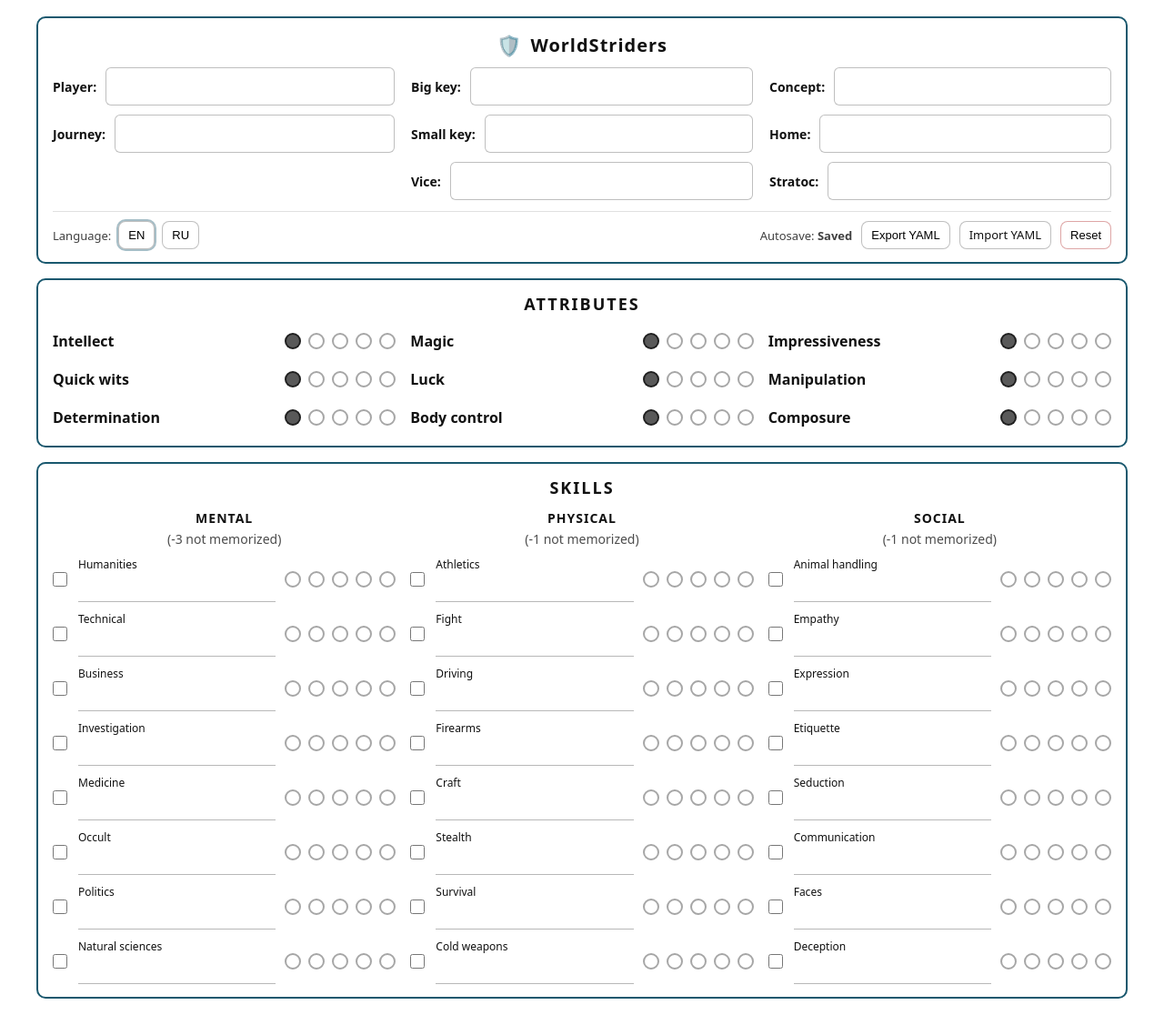
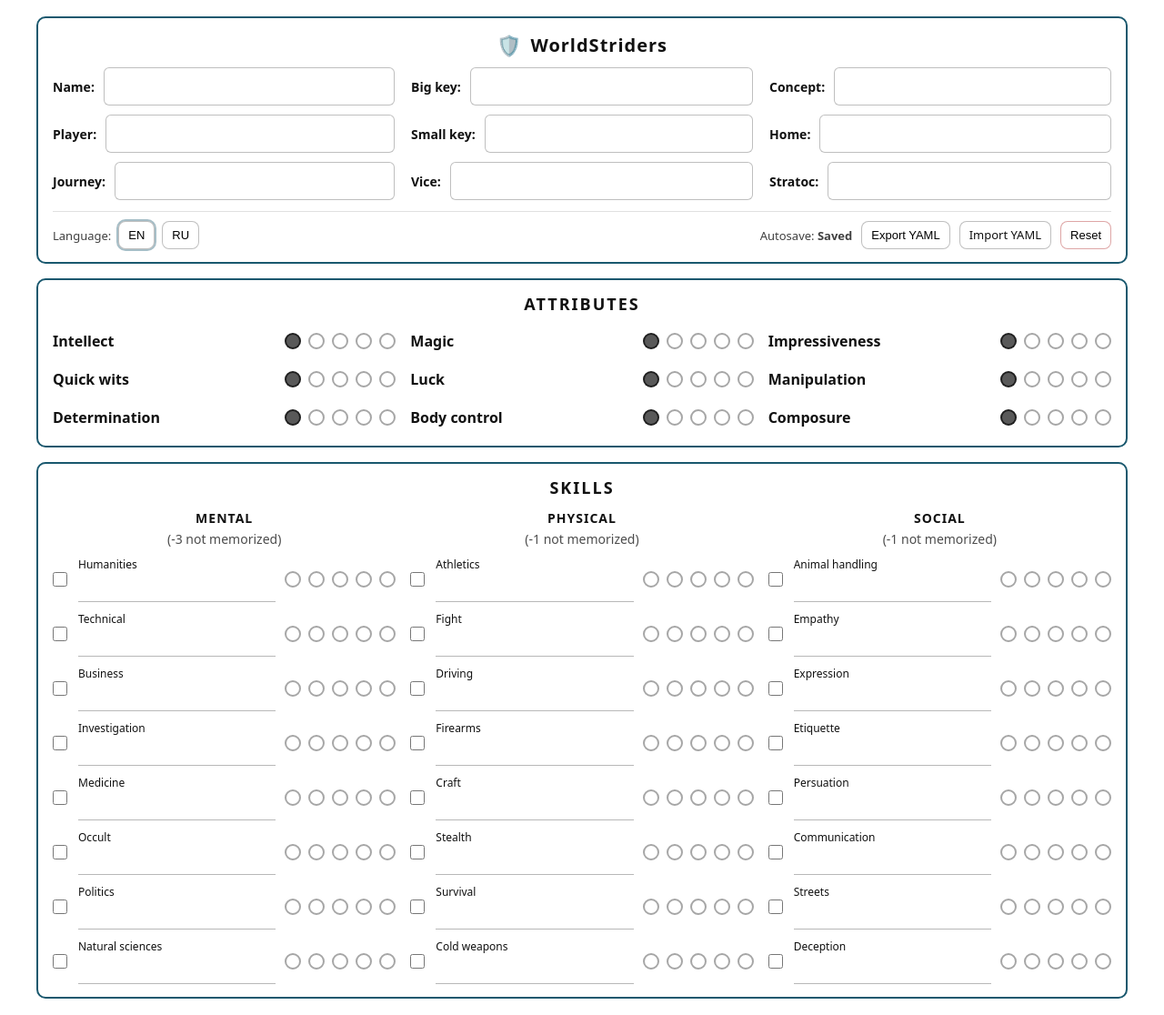
Before and after one commit to GennadiyZakharov/worldstriders-charlist, a Svelte app: page / in a window 1280 px wide. Shown: the whole page at 91% size. Built offline with nearby package versions, Linux system fonts and the light colour scheme.

Commit message:
Added Character name to the metadata.

```diff
--- a/src/App.svelte
+++ b/src/App.svelte
@@ -3,9 +3,6 @@
   import CharacterMeta from "./components/CharacterMeta.svelte";
   import CharacterAttributes from "./components/CharacterAttributes.svelte";
   import CharacterSkills from "./components/CharacterSkills.svelte";
-
-  import Attribute from "./components/Attribute.svelte";
-  import Skill from "./components/Skill.svelte";
 
   import { t } from "./lib/i18n";
   import { defaultCharacter, normalizeCharacter } from "./lib/model";
@@ -29,6 +26,19 @@
   }
 
   // Prepare labels for components basing on the current language
+
+  $: metadataLabels = {
+    name: t(character.lang, "name"),
+    player: t(character.lang, "player"),
+    journey: t(character.lang, "journey"),
+    bigKey: t(character.lang, "bigKey"),
+    smallKey: t(character.lang, "smallKey"),
+    vice: t(character.lang, "vice"),
+    concept: t(character.lang, "concept"),
+    home: t(character.lang, "home"),
+    stratoc: t(character.lang, "stratoc")
+  }
+
   $: attributeLabels = {
     intellect: t(character.lang, "intellect"),
     quickWits: t(character.lang, "quickWits"),
@@ -71,8 +81,6 @@
     faces: t(character.lang, "skill_faces"),
     deception: t(character.lang, "skill_deception")
   };
-
-
 
   function setLang(lang: Lang) {
     character.lang = lang;
@@ -129,16 +137,8 @@
     </div>
 
     <CharacterMeta
-            labels={{
-    player: t(character.lang, "player"),
-    journey: t(character.lang, "journey"),
-    bigKey: t(character.lang, "bigKey"),
-    smallKey: t(character.lang, "smallKey"),
-    vice: t(character.lang, "vice"),
-    concept: t(character.lang, "concept"),
-    home: t(character.lang, "home"),
-    stratoc: t(character.lang, "stratoc")
-    }}
+            labels={metadataLabels}
+            bind:name={character.meta.characterName}
             bind:player={character.meta.playerName}
             bind:journey={character.meta.journey}
             bind:bigKey={character.meta.bigKey}
--- a/src/components/CharacterMeta.svelte
+++ b/src/components/CharacterMeta.svelte
@@ -1,5 +1,6 @@
 <script lang="ts">
     export let labels: {
+        name: string,
         player: string;
         journey: string;
         bigKey: string;
@@ -10,6 +11,7 @@
         stratoc: string;
     };
 
+    export let name: string;
     export let player: string;
     export let journey: string;
 
@@ -25,6 +27,11 @@
 <div class="metaGrid">
 
     <div class="col">
+        <div class="row">
+            <div class="label ws-strong">{labels.name}:</div>
+            <input type="text" bind:value={name} />
+        </div>
+
         <div class="row">
             <div class="label ws-strong">{labels.player}:</div>
             <input type="text" bind:value={player} />
--- a/src/lib/i18n.ts
+++ b/src/lib/i18n.ts
@@ -68,9 +68,9 @@ export const DICT: Record<Lang, Record<string, string>> = {
     skill_empathy: "Empathy",
     skill_expression: "Expression",
     skill_etiquette: "Etiquette",
-    skill_seduction: "Seduction",
+    skill_seduction: "Persuation",
     skill_communication: "Communication",
-    skill_faces: "Faces",
+    skill_faces: "Streets",
     skill_deception: "Deception",
 
     // Left “soft” labels (the grey words in screenshot)
@@ -103,7 +103,6 @@ export const DICT: Record<Lang, Record<string, string>> = {
     stratoc: "Стратос",
 
     attributesTitle: "АТРИБУТЫ",
-
     intellect: "Интеллект",
     quickWits: "Сообразительность",
     determination: "Решительность",
@@ -144,9 +143,9 @@ export const DICT: Record<Lang, Record<string, string>> = {
     skill_empathy: "Эмпатия",
     skill_expression: "Экспрессия",
     skill_etiquette: "Этикет",
-    skill_seduction: "Искушение",
+    skill_seduction: "Persuasion",
     skill_communication: "Общение",
-    skill_faces: "Зн. лиц",
+    skill_faces: "Зн. yлиц",
     skill_deception: "Обман",
 
     power: "Мощь",
```
